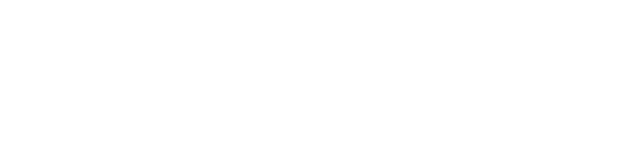
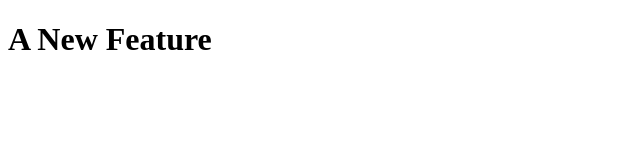
Before and after one commit to Sridhar-075/gitTutorial, a plain HTML site: page index.html in a window 1280 px wide. Shown: the whole page, without its empty margins (0-640 px from the left). Drawn offline with Linux system fonts and the light colour scheme.

Commit message:
modified h1

```diff
--- a/index.html
+++ b/index.html
@@ -6,6 +6,6 @@
     <title>Simple App </title>
 </head>
 <body>
-
+    <h1>A New Feature</h1>
 </body>
 </html>
```
